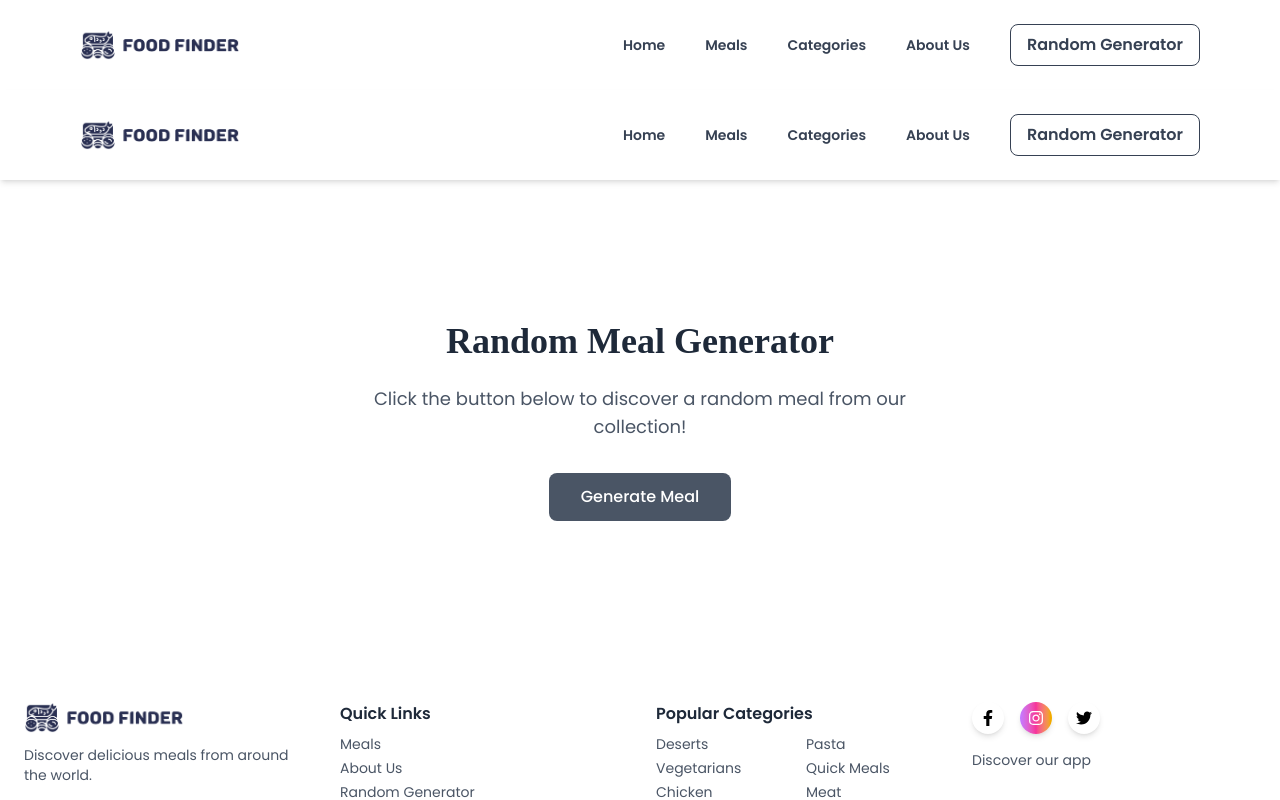
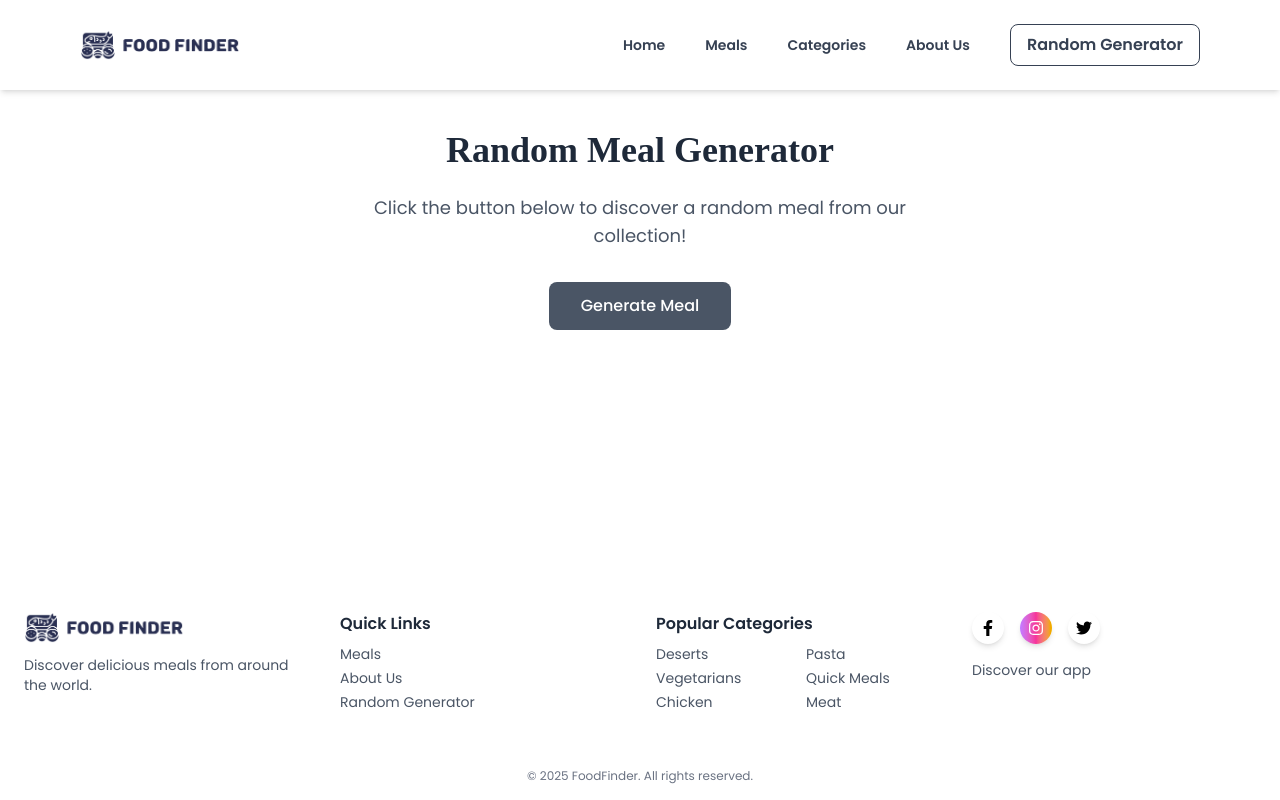
Before and after one commit to Tsiiiarmy/Food-Finder-Website, a React (Vite) app in the folder Food-Finder/: page /random in a window 1280 px wide. Shown: the top 800 px of the page. Built offline with nearby package versions, Linux system fonts and the light colour scheme; a web font is replaced by a local one.

Commit message:
Fix: removed duplicate Header and Footer from Random page

```diff
--- a/Food-Finder/src/pages/Random.jsx
+++ b/Food-Finder/src/pages/Random.jsx
@@ -1,6 +1,4 @@
 import { useState } from "react";
-import Header from "../components/Header";   // Import Header
-import Footer from "../components/Footer";   // Import Footer
 import { getRandomMeal } from "../services/mealApi";
 
 function Random() {
@@ -16,9 +14,6 @@ function Random() {
   };
 
   return (
-    <div className="flex flex-col min-h-screen">
-      <Header />
-
     <main className="flex-1 flex flex-col items-center justify-center text-center px-6 py-10">
       <h1
         className="text-4xl font-volkhov font-bold text-gray-800 mb-6"
@@ -92,9 +87,6 @@ function Random() {
         </div>
       )}
     </main>
-
-      <Footer />
-    </div>
   );
 }
 
```
Lines whose indentation alone changed are shown as unchanged.
